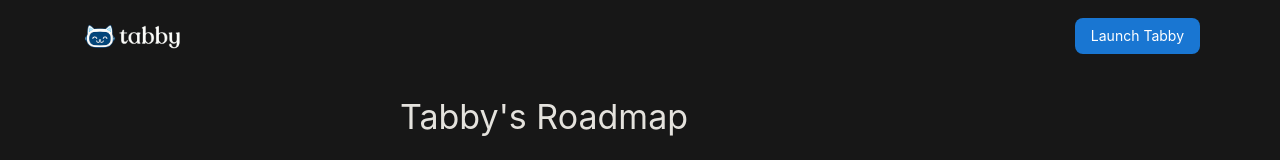
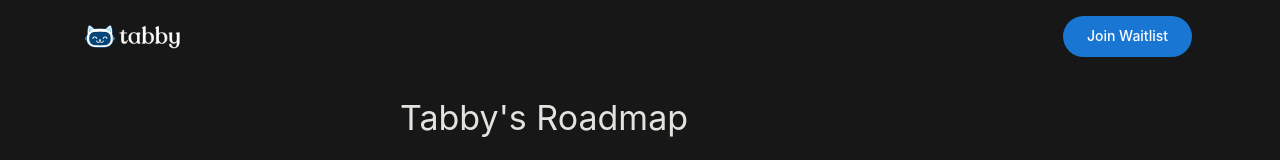
Before and after one commit to dtzr09/Tabby, a Next.js app: page /roadmap/RoadmapPage in a window 1280 px wide. Shown: the top 160 px of the page. Built offline with nearby package versions, Linux system fonts and the light colour scheme.

Commit message:
fix roadmap waitlist

```diff
--- a/src/components/core/AppBlogNavbar.tsx
+++ b/src/components/core/AppBlogNavbar.tsx
@@ -1,8 +1,9 @@
-import LaunchTabbyButton from "@/components/core/LaunchTabbyButton";
+// import LaunchTabbyButton from "@/components/core/LaunchTabbyButton";
 import { useMobile } from "@/hooks/useMobile";
 import { Box } from "@mui/material";
 import { useRouter } from "next/router";
 import React from "react";
+import Waitlist from "./Waitlist";
 
 function AppBlogNavbar() {
   const { device } = useMobile();
@@ -34,7 +35,8 @@
           style={{ height: "100%" }}
         />
       </Box>
-      <LaunchTabbyButton sx={{ marginTop: 0 }} reduceSize={true} />
+      {/* <LaunchTabbyButton sx={{ marginTop: 0 }} reduceSize={true} /> */}
+      <Waitlist fromRoadMap={true} />
     </Box>
   );
 }
--- a/src/components/core/Waitlist.tsx
+++ b/src/components/core/Waitlist.tsx
@@ -15,6 +15,7 @@
 
 export interface WaitlistProps {
   fromNavbar?: boolean;
+  fromRoadMap?: boolean;
 }
 const Waitlist = (props: WaitlistProps) => {
   const theme = useTheme();
@@ -57,7 +58,7 @@
     return () => clearTimeout(timer);
   }, [submitted]);
 
-  if (props.fromNavbar)
+  if (props.fromNavbar || props.fromRoadMap)
     return (
       <Button
         variant="contained"
@@ -73,7 +74,7 @@
         onClick={
           props.fromNavbar
             ? () => window.scrollTo({ top: 0, behavior: "smooth" })
-            : handleSubmit
+            : () => (window.location.href = "/")
         }
       >
         <Typography variant="button" sx={{ textTransform: "none" }}>
```
